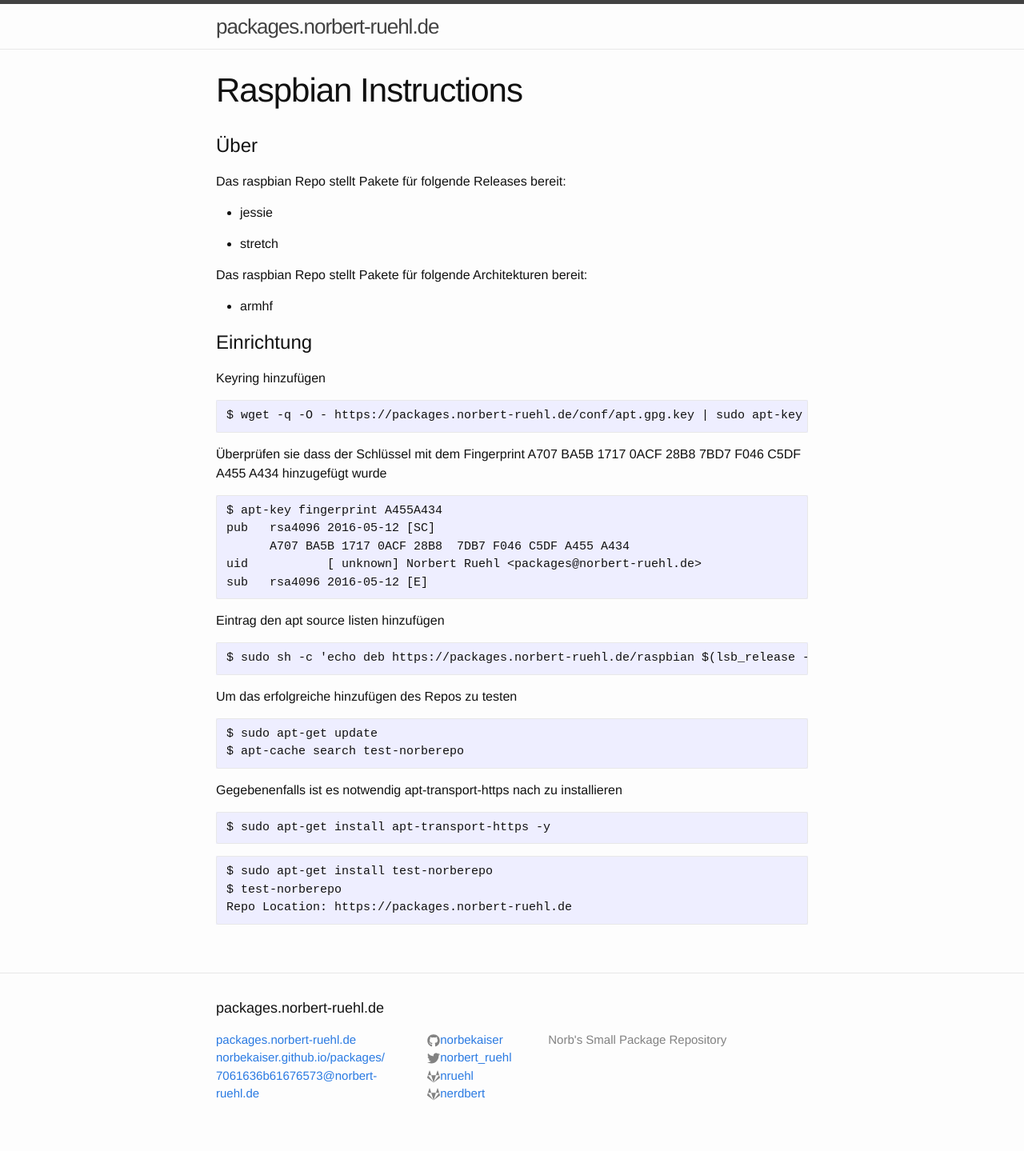
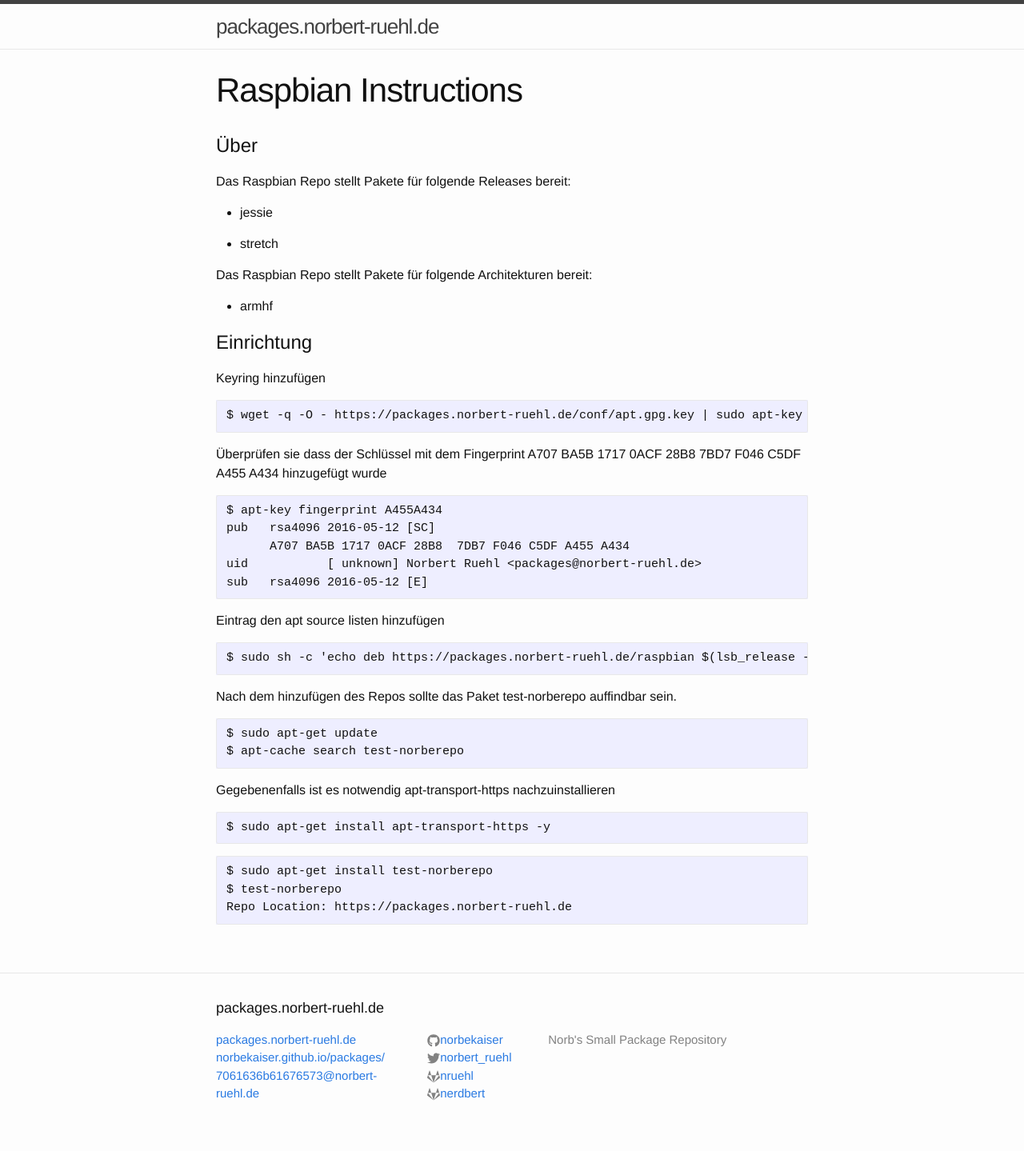
Before and after one commit to norbekaiser/packages, a Jekyll site: the page built from _install_instructions/raspbian.md, in a window 1280 px wide. Shown: the whole page at 80% size. Built offline with Jekyll 4.4.1, drawn with Linux system fonts in a browser that asks for light colours.

Commit message:
[CI] modified install instructions

````diff
--- a/_includes/install_instruction.md
+++ b/_includes/install_instruction.md
@@ -1,10 +1,10 @@
 # Über
-Das {{ page.distro }} Repo stellt Pakete für folgende Releases bereit:
+Das {{ page.distro | capitalize }} Repo stellt Pakete für folgende Releases bereit:
 {% for release in page.releases %}
  * {{ release }}
 {% endfor %}
 
-Das {{ page.distro }} Repo stellt Pakete für folgende Architekturen bereit:
+Das {{ page.distro | capitalize }} Repo stellt Pakete für folgende Architekturen bereit:
 {% for arch in page.archs %}
  * {{ arch }}
 {% endfor %}
@@ -31,13 +31,13 @@ Eintrag den apt source listen hinzufügen
 $ sudo sh -c 'echo deb https://packages.norbert-ruehl.de/{{ page.distro }} $(lsb_release -cs) main > /etc/apt/sources.list.d/packages.norbert-ruehl.de.list'
 ```
 
-Um das erfolgreiche hinzufügen des Repos zu testen
+Nach dem hinzufügen des Repos sollte das Paket test-norberepo auffindbar sein.
 ```
 $ sudo apt-get update
 $ apt-cache search test-norberepo
 ```
 
-Gegebenenfalls ist es notwendig apt-transport-https nach zu installieren
+Gegebenenfalls ist es notwendig apt-transport-https nachzuinstallieren
 ```
 $ sudo apt-get install apt-transport-https -y
 ```
````
